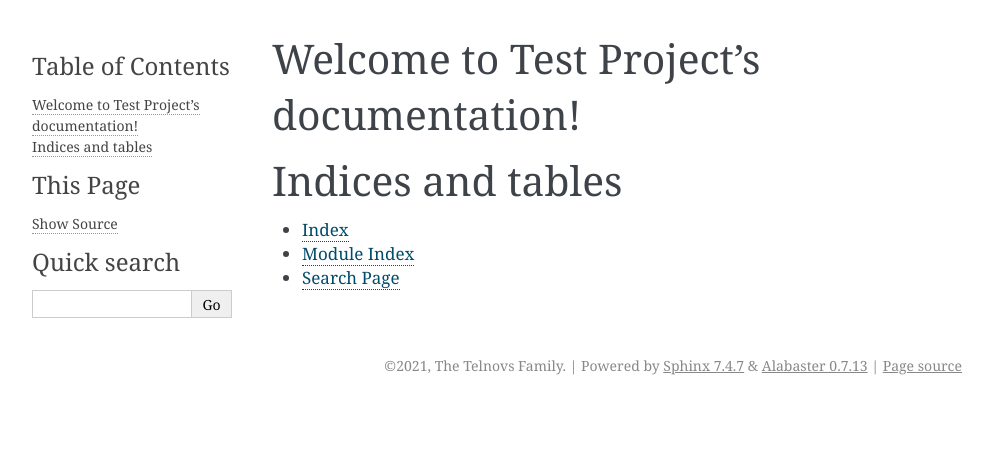
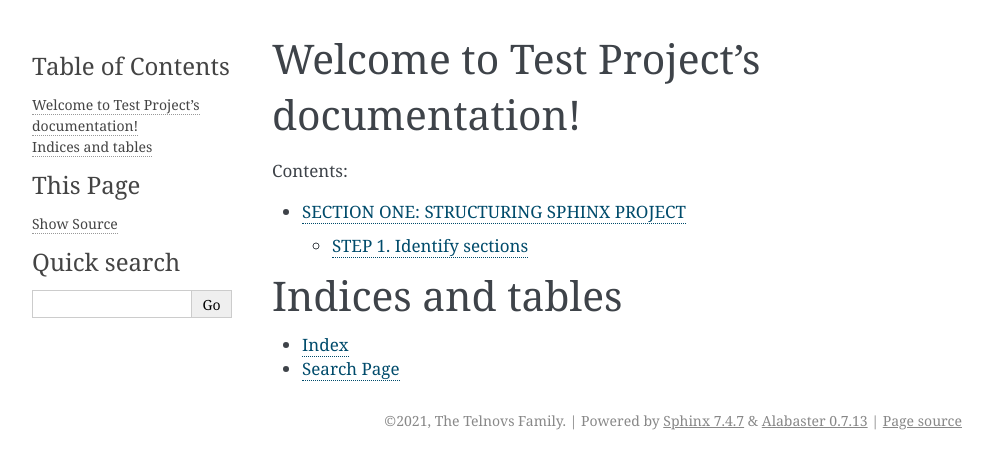
Before and after one commit to TheTelnovs/test_repo_two, a Sphinx documentation site: the page built from source/index.rst, in a window 1280 px wide. Shown: the top 469 px of the page, without its empty margins (148-1141 px from the left). Built offline with Sphinx 7.4.7, drawn with Linux system fonts in a browser that asks for light colours.

Commit message:
Modified TOC in index.rst and listed section_one

```diff
--- a/source/index.rst
+++ b/source/index.rst
@@ -10,11 +10,10 @@ Welcome to Test Project's documentation!
    :maxdepth: 2
    :caption: Contents:
 
-
+   section_one
 
 Indices and tables
 ==================
 
 * :ref:`genindex`
-* :ref:`modindex`
 * :ref:`search`
```
